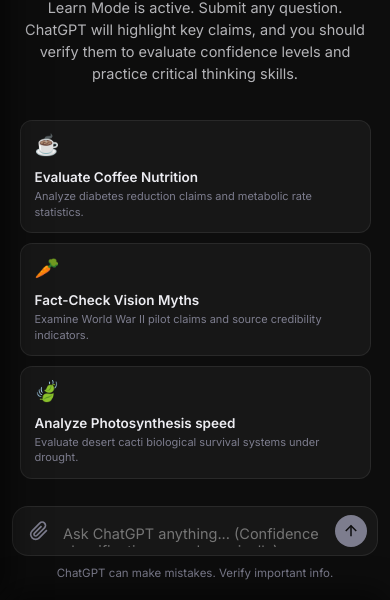
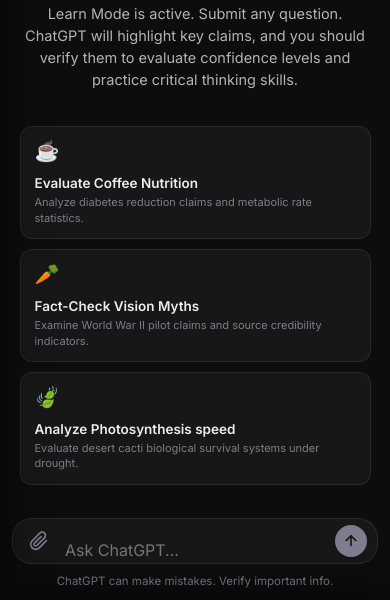
Before and after one commit to Himanshigauta/ChatGPT-learn-mode, a plain HTML site: page index.html in a window 390 px wide. Shown: the part 244-844 px from the top of the page. Drawn offline with Linux system fonts and the light colour scheme.

Commit message:
Optimize mobile bottom chat input area with safe-area bottom paddings, compact placeholders, and 16px font-sizes to prevent page auto-zooming and button overlaps

```diff
--- a/app.js
+++ b/app.js
@@ -1456,6 +1456,9 @@
   }
 
   if (chatInputField) {
+    if (window.innerWidth <= 768) {
+      chatInputField.placeholder = "Ask ChatGPT...";
+    }
     chatInputField.addEventListener('input', () => {
       chatInputField.style.height = '24px';
       chatInputField.style.height = `${Math.min(chatInputField.scrollHeight - 6, 180)}px`;
--- a/styles.css
+++ b/styles.css
@@ -3237,7 +3237,7 @@
     flex-shrink: 0 !important;
     width: 100% !important;
     background: var(--bg-primary) !important;
-    padding: 12px 12px 20px !important;
+    padding: 12px 12px calc(12px + env(safe-area-inset-bottom)) !important;
     box-sizing: border-box !important;
     z-index: 10;
   }
@@ -3551,12 +3551,21 @@
   }
 
   .chat-input-area {
-    padding: 12px 12px 20px !important;
+    padding: 12px 12px calc(12px + env(safe-area-inset-bottom)) !important;
   }
 
   .input-container {
-    padding: 8px 10px !important;
-    border-radius: 16px !important;
+    padding: 6px 10px !important;
+    border-radius: 20px !important;
+    display: flex !important;
+    align-items: flex-end !important;
+    gap: 6px !important;
+  }
+
+  .input-container textarea {
+    font-size: 16px !important; /* Disables page auto-zoom & viewport shift glitches on iOS/Android focus */
+    padding: 6px 4px !important;
+    line-height: 1.4 !important;
   }
 
   /* Learn Hub mobile tweaks */
```
